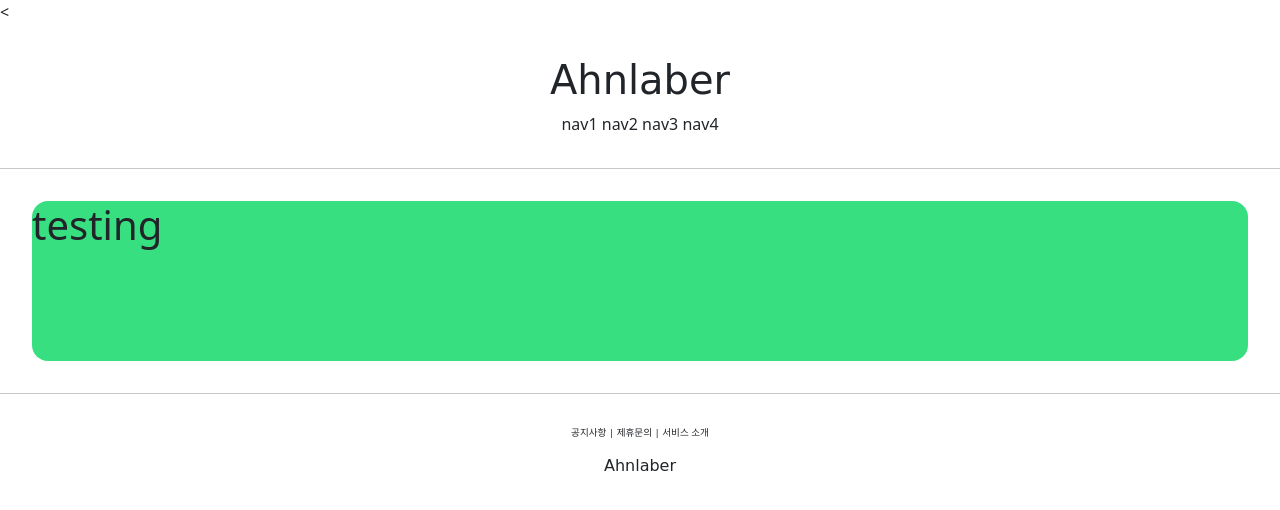
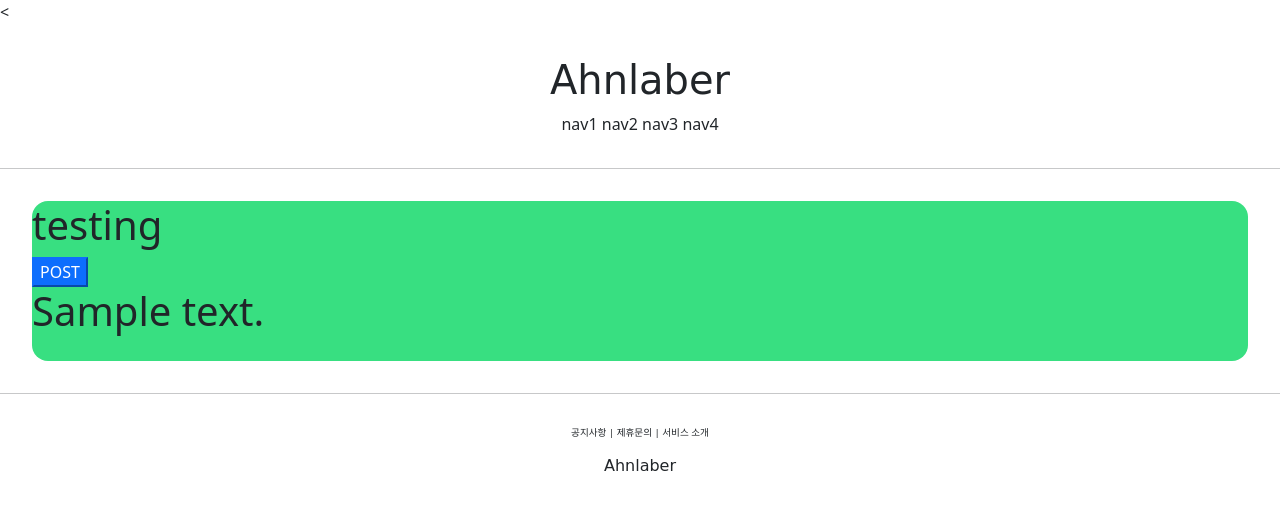
Before and after one commit to seonjoo2030/pinProject, a Django app: template accountapp/templates/accountapp/hello_world.html in a window 1280 px wide. Shown: the top 510 px of the page. Run offline with Django 3.2, Linux system fonts and the light colour scheme; the template is opened without the code that fills it: most values are stand-ins (such as "Sample title", 1, 10 or a date in 2020); some web fonts are replaced.

Commit message:
POST 방식의 동작 확인. 방식 생성, 텍스트 데이터 뿌리는 것 까지

```diff
--- a/accountapp/templates/accountapp/hello_world.html
+++ b/accountapp/templates/accountapp/hello_world.html
@@ -5,5 +5,14 @@
 	<h1>
 		testing
 	</h1>
+
+    <form action="/accounts/hello_world/" method="post">
+        {% csrf_token %}
+        <input type="submit" class="btn-primary" value="POST">
+    </form>
+
+    <h1>
+        {{ text }}
+    </h1>
 </div>
 {% endblock %}
--- a/accountapp/views.py
+++ b/accountapp/views.py
@@ -4,6 +4,10 @@ from django.shortcuts import render
 
 def Hello_World(request):
 #    return HttpResponse("Hello World!")
-    return render(request, 'accountapp/hello_world.html') # 장고는 templates 경로를 지정해 놓으면, 앱 하위의 templates 경로도 인식한다.
+ #   return render(request, 'accountapp/hello_world.html') # 장고는 templates 경로를 지정해 놓으면, 앱 하위의 templates 경로도 인식한다.
 
+    if request.method == "POST":
+        return render(request, "accountapp/hello_world.html", context={'text': 'POST METHOD'})
+    else:
+        return render(request, "accountapp/hello_world.html")
 # Create your views here.
```
